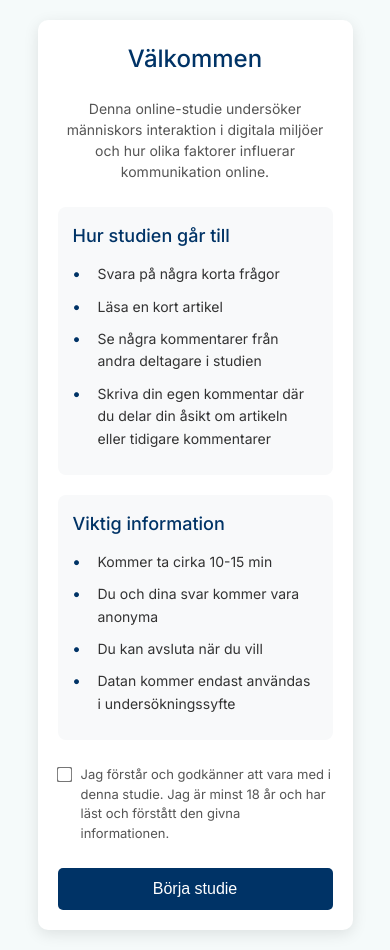
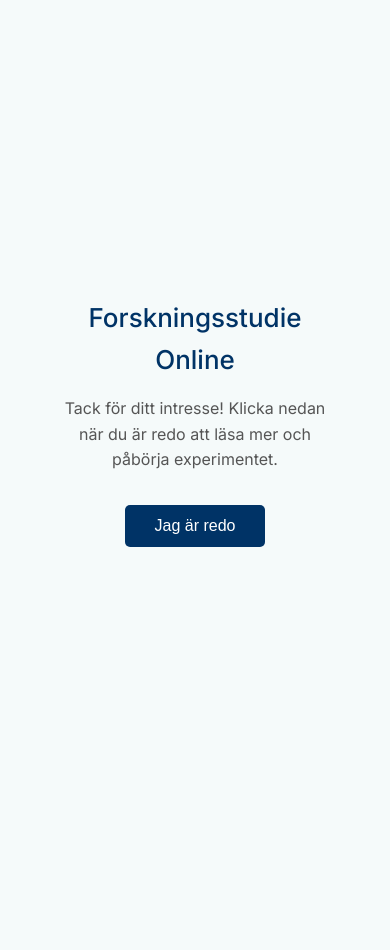
Before and after one commit to linneaegner/ba_thesis, a plain HTML site: page index.html in a window 390 px wide. After the commit the page ends 844 px from the top, so only its background shows below. Drawn offline with Linux system fonts and the light colour scheme.

Commit message:
text index page, add debriefing page, modified all css pages

```diff
--- a/index.html
+++ b/index.html
@@ -1,57 +1,26 @@
 <!DOCTYPE html>
-<html lang="en">
+<html lang="sv">
   <head>
     <meta charset="UTF-8" />
     <meta name="viewport" content="width=device-width, initial-scale=1.0" />
-    <title>Välkommen till studien | Online-forskningsstudie</title>
-    <link rel="stylesheet" href="style/welcome.css" />
+    <title>Starta studien | Online-forskningsstudie</title>
     <link rel="stylesheet" href="style/global.css" />
+    <link rel="stylesheet" href="style/index.css" />
     <link
       rel="stylesheet"
       href="https://fonts.googleapis.com/css2?family=Inter:wght@400;500&display=swap"
     />
   </head>
   <body>
-    <div class="container">
-      <h1>Välkommen</h1>
+    <div class="container index-container">
+      <h1>Forskningsstudie Online</h1>
       <p class="description">
-        Denna online-studie undersöker människors interaktion i digitala miljöer
-        och hur olika faktorer influerar kommunikation online.
+        Tack för ditt intresse! Klicka nedan när du är redo att läsa mer och påbörja
+        experimentet.
       </p>
 
-      <section class="study-info">
-        <h2>Hur studien går till</h2>
-        <ul>
-          <li>Svara på några korta frågor</li>
-          <li>Läsa en kort artikel</li>
-          <li>Se några kommentarer från andra deltagare i studien</li>
-          <li>
-            Skriva din egen kommentar där du delar din åsikt om artikeln eller
-            tidigare kommentarer
-          </li>
-        </ul>
-      </section>
-
-      <section class="important-info">
-        <h2>Viktig information</h2>
-        <ul>
-          <li>Kommer ta cirka 10-15 min</li>
-          <li>Du och dina svar kommer vara anonyma</li>
-          <li>Du kan avsluta när du vill</li>
-          <li>Datan kommer endast användas i undersökningssyfte</li>
-        </ul>
-      </section>
-
-      <div class="consent">
-        <input type="checkbox" id="consent" name="consent" />
-        <label for="consent"
-          >Jag förstår och godkänner att vara med i denna studie. Jag är minst
-          18 år och har läst och förstått den givna informationen.</label
-        >
-      </div>
-
-      <a href="pages/no_delay_nudge.html" class="button-link">
-        <button class="start-button">Börja studie</button>
+      <a href="/pages/welcome.html" class="button-link">
+        <button class="ready-button">Jag är redo</button>
       </a>
     </div>
   </body>
--- a/style/global.css
+++ b/style/global.css
@@ -52,3 +52,27 @@ button {
 .mt-3 {
     margin-top: 1.5rem;
 }
+
+/* Footer */
+.footer {
+    margin-top: 40px;
+    border-top: 1px solid #eee;
+    padding-top: 20px;
+    text-align: center;
+    color: #666;
+}
+
+.end-btn {
+    margin-top: 15px;
+    background-color: #f1f1f1;
+    color: #333;
+    border: none;
+    padding: 10px 20px;
+    border-radius: 5px;
+    cursor: pointer;
+    transition: background-color 0.2s;
+}
+
+.end-btn:hover {
+    background-color: #ddd;
+}
--- /dev/null
+++ b/style/index.css
@@ -0,0 +1,77 @@
+/* Specifika stilar för den nya index.html (landningssidan) */
+
+/* Använd flexbox på body för att centrera innehållet vertikalt och horisontellt */
+body {
+    display: flex;
+    min-height: 100vh; /* Säkerställ att body tar upp hela höjden */
+    justify-content: center; /* Centrera horisontellt */
+    align-items: center;    /* Centrera vertikalt */
+    padding: 20px; /* Lite marginal runt innehållet */
+    /* global.css sätter redan font-family och background-color */
+}
+
+/* Huvudbehållaren för index-sidans innehåll */
+.index-container {
+    width: 90%;           /* Responsiv bredd */
+    max-width: 550px;     /* Maxbredd för läsbarhet */
+    padding: 30px 20px;   /* Lite luft inuti behållaren */
+    text-align: center;   /* Centrera all text inuti */
+    /* Ingen egen bakgrund eller skugga för ett enklare utseende än welcome-sidan */
+}
+
+/* Huvudrubrik */
+.index-container h1 {
+    font-size: 30px;      /* Något större rubrik */
+    font-weight: 500;
+    color: #003366;       /* Samma färg som på welcome-sidan */
+    margin-bottom: 1rem;  /* Använd global hjälpklass (eller sätt specifik marginal) */
+}
+
+/* Beskrivande text */
+.index-container .description {
+    font-size: 17px;      /* Tydlig och läsbar storlek */
+    color: #555;          /* Mjukare färg än rubriken */
+    margin-bottom: 2rem;  /* Mer utrymme ner till knappen */
+    /* line-height sätts i global.css */
+}
+
+/* Länken som omsluter knappen */
+.index-container .button-link {
+    text-decoration: none; /* Ta bort understrykning (global.css gör detta, men bra att ha här med) */
+    display: inline-block; /* Gör att länken inte tar upp hela bredden */
+}
+
+/* "Jag är redo"-knappen */
+.index-container .ready-button {
+    background-color: #003366; /* Samma färg som start-knappen */
+    color: white;
+    border: none;
+    padding: 14px 35px;   /* Generöst med padding */
+    border-radius: 5px;   /* Mjuka hörn */
+    font-size: 17px;
+    font-weight: 500;
+    cursor: pointer;
+    transition: background-color 0.3s ease; /* Mjuk övergång */
+    /* Ingen fast bredd, låt innehållet bestämma */
+}
+
+/* Hover-effekt för knappen */
+.index-container .ready-button:hover {
+    background-color: #00264d; /* Mörkare nyans vid hover */
+}
+
+/* Anpassningar för mindre skärmar */
+@media (max-width: 480px) {
+    .index-container h1 {
+        font-size: 26px; /* Lite mindre rubrik */
+    }
+
+    .index-container .description {
+        font-size: 16px;
+    }
+
+    .index-container .ready-button {
+        padding: 12px 30px; /* Lite mindre padding */
+        font-size: 16px;
+    }
+}
```
Also changed, not shown: pages/debriefing.html (added, +2 -0 lines), pages/experiment1.html (renamed from pages/no_delay_nudge.html, +6 -8 lines), pages/welcome.html (added, +63 -0 lines), style/experiment.css (+8 -28 lines).
